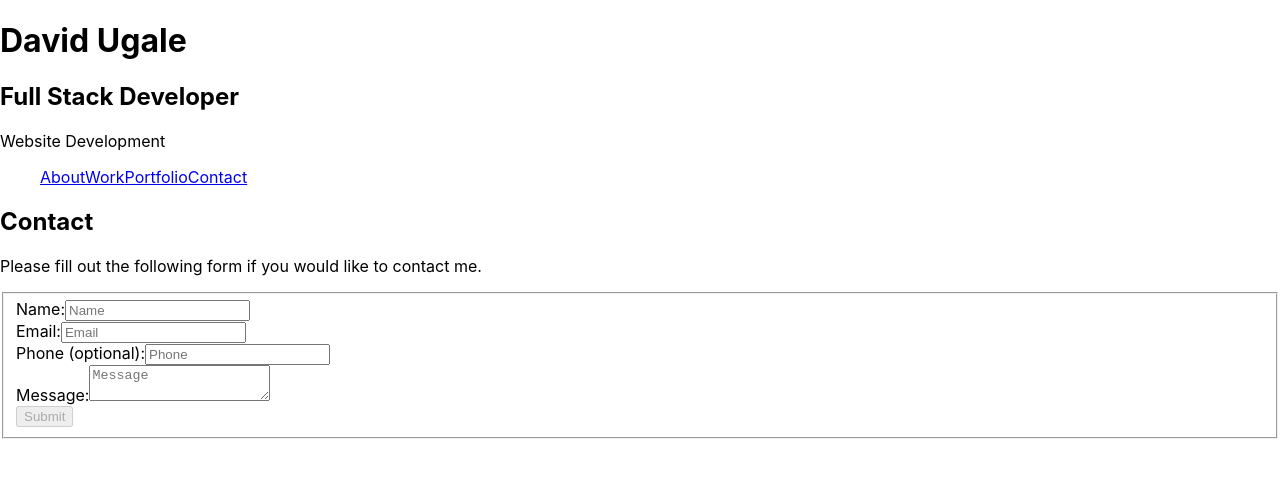
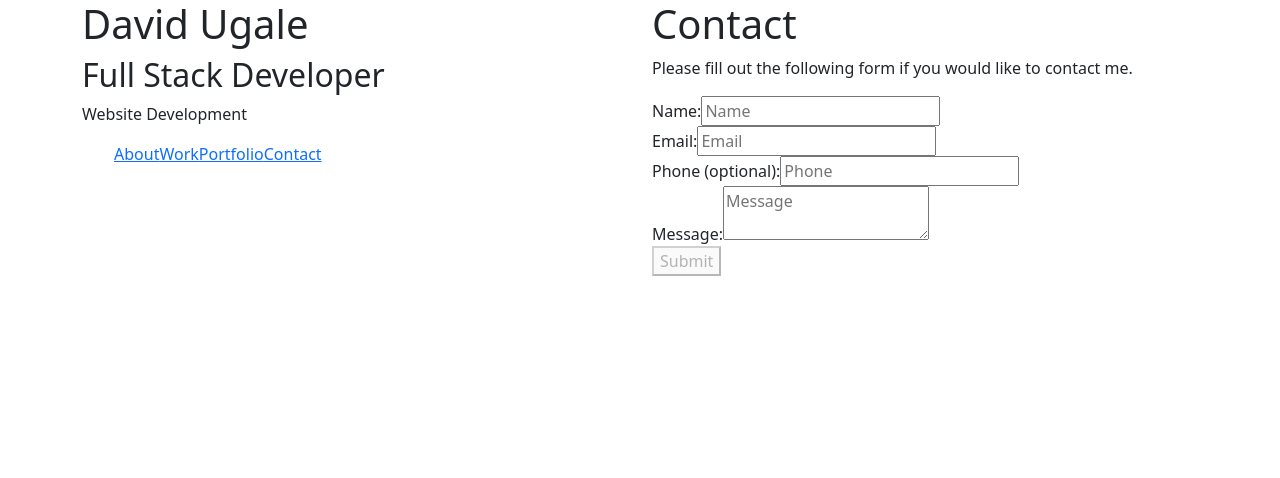
Before and after one commit to dugale/portfolio, a React (Create React App) app: page /contact in a window 1280 px wide. Shown: the top 478 px of the page. Built offline with nearby package versions, Linux system fonts and the light colour scheme.

Commit message:
Layout updates

```diff
--- a/src/App.js
+++ b/src/App.js
@@ -5,6 +5,8 @@ import Contact from "./Contact"
 import Portfolio from "./Portfolio"
 import Work from "./Work"
 import { Routes, Route, Link } from 'react-router-dom';
+import "bootstrap/dist/css/bootstrap.min.css";
+import "bootstrap/dist/js/bootstrap.bundle.min";
 
 function Header() {
   return (
@@ -25,12 +27,6 @@ function Nav() {
         <Link to="/portfolio">Portfolio</Link>
         <Link to="/contact">Contact</Link>
       </ul>
-      <Routes>
-        <Route path="/" element={<About />} />
-        <Route path="/work" element={<Work />} />
-        <Route path="/portfolio" element={<Portfolio />} />
-        <Route path="/contact" element={<Contact />} />
-      </Routes>
     </nav>
   );
 }
@@ -38,7 +34,12 @@ function Nav() {
 function Main() {
   return (
     <main>
-
+      <Routes>
+        <Route path="/" element={<About />} />
+        <Route path="/work" element={<Work />} />
+        <Route path="/portfolio" element={<Portfolio />} />
+        <Route path="/contact" element={<Contact />} />
+      </Routes>
     </main>
   );
 }
@@ -53,12 +54,18 @@ function Footer() {
 
 function App() {
   return (
-    <>
-      <Header />
-      <Nav />
-      <Main />
-      <Footer />
-    </>
+    <div class="container">
+      <div class="row">
+        <div class="col">
+          <Header />
+          <Nav />
+        </div>
+        <div class="col">
+          <Main />
+          <Footer />
+        </div>
+      </div>
+    </div>
   );
 }
 
--- a/src/Contact.js
+++ b/src/Contact.js
@@ -6,7 +6,10 @@ function Contact() {
         value: "",
         isTouched: false
     });
-    const [phone, setPhone] = useState("");
+    const [phone, setPhone] = useState({
+        value: "",
+        isTouched: false
+    });
     const [message, setMessage] = useState("");
 
     const EmailErrorMessage = () => {
@@ -15,14 +18,28 @@ function Contact() {
         )
     }
 
+    const PhoneErrorMessage = () => {
+        return (
+            <p>Please enter a valid phone number</p>
+        )
+    }
+
     const validateEmail = (emailAddress) => {
         return /^[A-Z0-9._%+-]+@[A-Z0-9.-]+\.[A-Z]{2,4}$/i.test(emailAddress);
+    }
+
+    const validatePhone = (phoneNumber) => {
+        if (!phoneNumber) {
+            return true;
+        }
+        return /^[0-9()+-\s]+$/i.test(phoneNumber);
     }
 
     const getIsFormValid = () => {
         return (
             name &&
-            validateEmail(email) &&
+            validateEmail(email.value) &&
+            validatePhone(phone.value) &&
             message
         );
     }
@@ -77,9 +94,17 @@ function Contact() {
                             type="tel"
                             placeholder="Phone"
                             name="phone"
-                            value={phone}
-                            onChange={(e) => setPhone(e.target.value)}
+                            value={phone.value}
+                            onChange={(e) => {
+                                setPhone({...phone, value: e.target.value})
+                            }}
+                            onBlur={() => {
+                                setPhone({...phone, isTouched: true})
+                            }}
                         />
+                        {phone.isTouched && !validatePhone(phone.value) ? (
+                            <PhoneErrorMessage />
+                        ) : null}
                     </div>
                     <div>
                         <label>Message:</label>
```
Also changed, not shown: package.json (+8 -0 lines), 1 other file (tests, documents, lock files or other folders).
